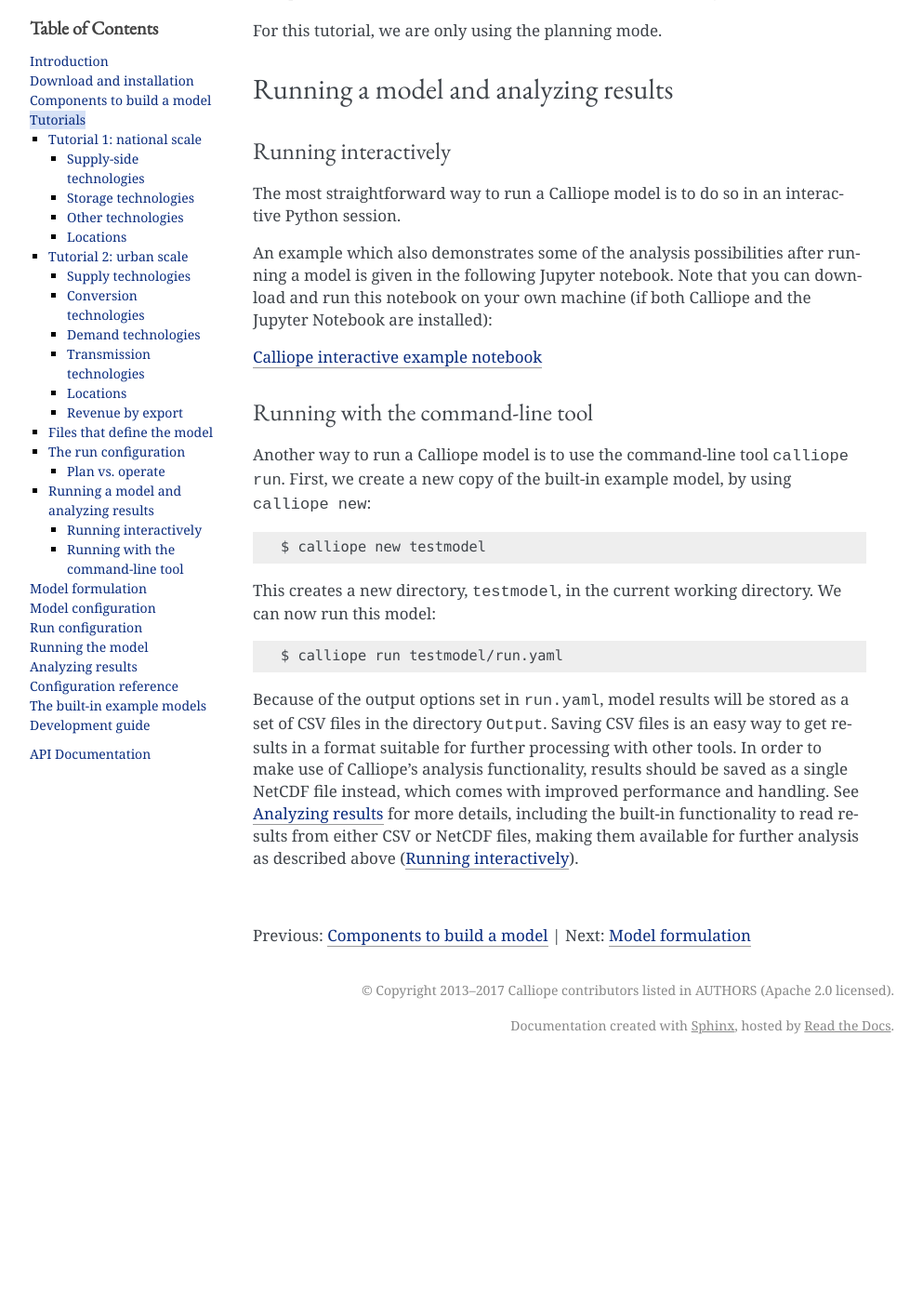
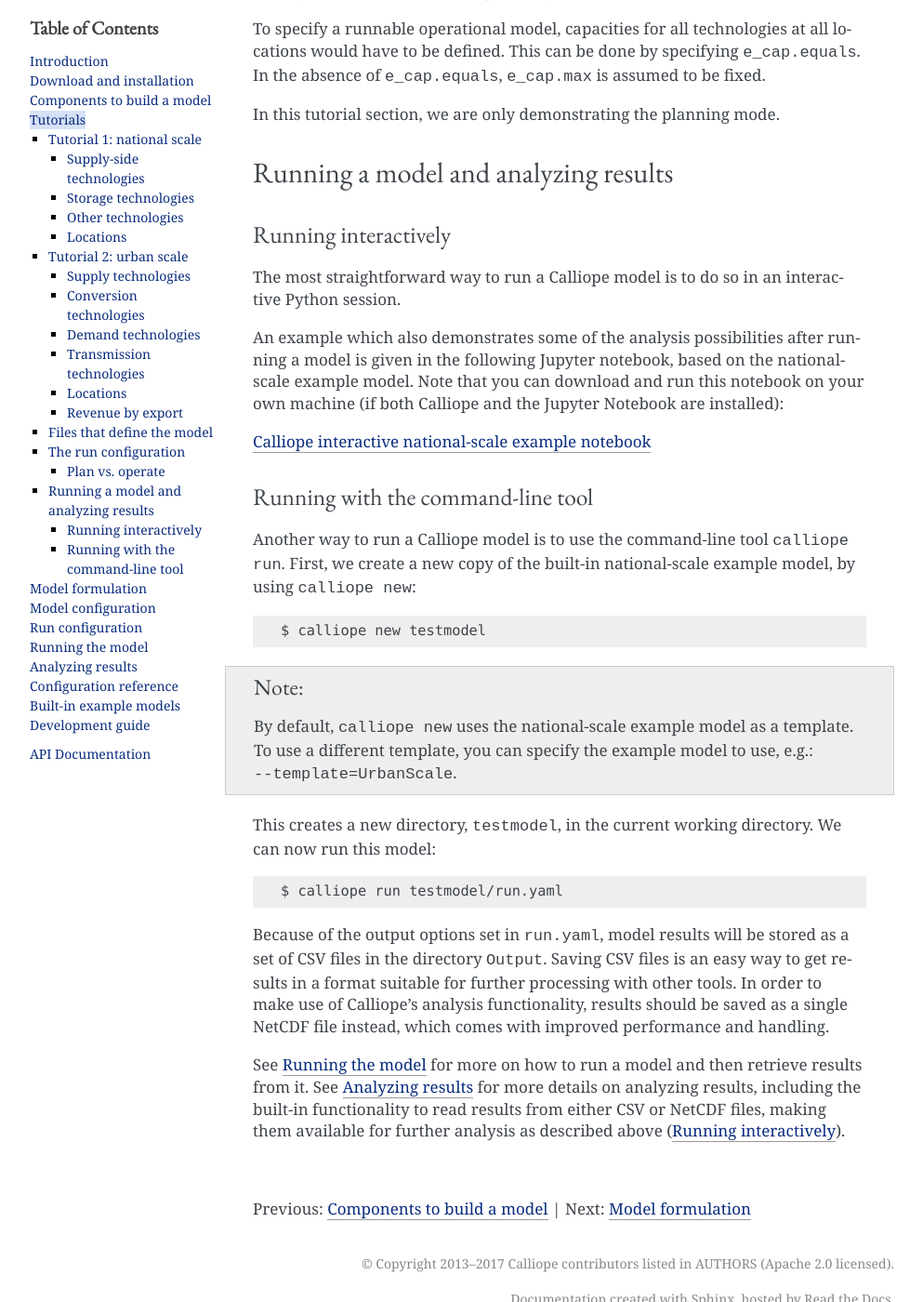
Before and after one commit to calliope-project/calliope, a Sphinx documentation site: the page built from doc/user/tutorials.rst, in a window 1280 px wide and 1400 px high, scrolled down 16865 px. Shown: the whole window at 93% size, without its empty margins (148-1141 px from the left). Built offline with Sphinx 7.4.7, drawn with Linux system fonts in a browser that asks for light colours; pages that are not in the unit, such as notebooks, are missing from menus; before the commit the page ends 18007 px from its top, so only the background shows below that; some of the changed text lies outside the part shown.

Commit message:
Move examples to a submodule; further doc updates

```diff
--- a/README.rst
+++ b/README.rst
@@ -21,7 +21,7 @@
 
 A model based on Calliope consists of a collection of text files (in YAML and CSV formats) that define the technologies, locations and resource potentials. Calliope takes these files, constructs an optimization problem, solves it, and reports results in the form of `Pandas <http://pandas.pydata.org/>`_ and `xarray <http://xarray.pydata.org/>`_ data structures for easy analysis with Calliope's built-in tools or the standard Python data analysis stack.
 
-Two simple example models are `included with Calliope <calliope/example_models>`_.
+Two simple example models are `included with Calliope <calliope/example_models>`_ and accessible through the ``calliope.examples`` submodule.
 
 A more elaborate example is `UK-Calliope <https://github.com/sjpfenninger/uk-calliope>`_, which models the power system of Great Britain (England+Scotland+Wales).
 
@@ -38,7 +38,7 @@
 
 .. code-block:: bash
 
-    $ calliope new example  # Create a copy of the example model, in the `example` dir
+    $ calliope new example  # Create a copy of the national-scale example model, in the `example` dir
 
     $ calliope run example/run.yaml  # Run the model by pointing to its run configuration file
 
--- a/calliope/__init__.py
+++ b/calliope/__init__.py
@@ -9,3 +9,4 @@
 from . import utils
 from . import read
 from . import analysis
+from . import examples
--- a/doc/user/running.rst
+++ b/doc/user/running.rst
@@ -62,7 +62,7 @@
    model = calliope.Model(config_run='/path/to/run_configuration.yaml')
    model.run()
 
-If ``config_run`` is not specified (e.g. ``model = Model()``), the built-in example model is used (see :doc:`example_models`).
+If ``config_run`` is not specified (i.e. ``model = Model()``), an error is raised. See :doc:`example_models` for information on instantiating a simple example model without specifying a run configuration.
 
 ``config_run`` can also take an :class:`~calliope.utils.AttrDict` object containing the configuration. Furthermore, ``Model()`` has an ``override`` parameter, which takes an ``AttrDict`` with settings that will override the given run settings.
 
--- a/doc/user/tutorials.rst
+++ b/doc/user/tutorials.rst
@@ -28,9 +28,9 @@
 This example consists of two possible power supply technologies, a power demand at two locations, and a transmission technology linking the two. The diagram below gives an overview:
 
 .. figure:: images/example_overview_national.*
-   :alt: Overview of the built-in example model
+   :alt: Overview of the built-in urban-scale example model
 
-   Overview of the built-in example model
+   Overview of the built-in national-scale example model
 
 
 Supply-side technologies
@@ -43,7 +43,7 @@
 .. figure:: images/node_supply.*
    :alt: Supply node
 
-   The layout of a supply node, in this case ``ccgt``, which has an infinite resource, a carrier conversion efficiency (``e_eff``), and a constraint on its maximum built ``e_cap`` (which puts an upper limit on ``e_{prod}``).
+   The layout of a supply node, in this case ``ccgt``, which has an infinite resource, a carrier conversion efficiency (:math:`e_eff`), and a constraint on its maximum built :math:`e_cap` (which puts an upper limit on :math:`e_{prod}`).
 
 The definition of this technology in the example model's configuration looks as follows:
 
@@ -104,7 +104,7 @@
 .. figure:: images/node_transmission.*
    :alt: Transmission node
 
-   A simple transmission node with an ``e_eff``.
+   A simple transmission node with an :math:`e_eff`.
 
 Locations
 =========
@@ -152,9 +152,9 @@
 This example consists of two possible sources of electricity, one possible source of heat, and one possible source of simultaneous heat and electricity. There are three locations, each describing a building, with transmission links between them. The diagram below gives an overview:
 
 .. figure:: images/example_overview_urban.*
-   :alt: Overview of the built-in example model
+   :alt: Overview of the built-in urban-scale example model
 
-   Overview of the built-in example model
+   Overview of the built-in urban-scale example model
 
 Supply technologies
 ===================
@@ -166,7 +166,7 @@
 .. figure:: images/node_supply.*
    :alt: Simple node
 
-   The layout of a simple node, in this case ``boiler``, which has one carrier input, one carrier output, a carrier conversion efficiency (``e_eff``), and a constraint on its maximum built ``e_cap`` (which puts an upper limit on ``e_{prod}``).
+   The layout of a simple node, in this case ``boiler``, which has one carrier input, one carrier output, a carrier conversion efficiency (:math:`e_eff`), and a constraint on its maximum built :math:`e_cap` (which puts an upper limit on :math:`e_{prod}`).
 
 The definition of these technologies in the example model's configuration looks as follows:
 
@@ -192,7 +192,7 @@
 .. figure:: images/node_conversion.*
    :alt: Simple node
 
-   The layout of a simple node, in this case ``boiler``, which has one carrier input, one carrier output, a carrier conversion efficiency (``e_eff``), and a constraint on its maximum built ``e_cap`` (which puts an upper limit on ``e_{prod}``).
+   The layout of a simple node, in this case ``boiler``, which has one carrier input, one carrier output, a carrier conversion efficiency (:math:`e_eff`), and a constraint on its maximum built :math:`e_cap` (which puts an upper limit on :math:`e_{prod}`).
 
 The definition of this technology in the example model's configuration looks as follows:
 
@@ -238,7 +238,7 @@
 .. figure:: images/node_transmission.*
    :alt: Transmission node
 
-   A simple transmission node with an ``e_eff``.
+   A simple transmission node with an :math:`e_eff`.
 
 .. literalinclude:: ../../calliope/example_models/urban_scale/model_config/techs.yaml
    :language: yaml
@@ -301,9 +301,9 @@
 Files that define the model
 ---------------------------
 
-The configuration definitions described above are in the YAML format, a simple human readable data serialization format, which is stored in text files with a .yaml (or .yml) extension. See :ref:`yaml_format` for details.
+For all Calliope models, including the examples discussed above, the model definitions in through YAML files, which are simple human-readable text files (YAML is a human readable data serialization format). They are stored with a ``.yaml`` (or ``.yml``) extension. See :ref:`yaml_format` for details.
 
-The layout of the model directory, which also includes the time series data in CSV format, is as follows (``+`` denotes directories, ``-`` files):
+Typically, we want to collect all files belonging to a model inside a model directory. In the national-scale example describe above, the layout of that directory, which also includes the time series data in CSV format, is as follows (``+`` denotes directories, ``-`` files):
 
 .. code-block:: text
 
@@ -319,7 +319,7 @@
          - techs.yaml
       - run.yaml
 
-A complete listing of these configuration files is available in :doc:`example_models`.
+The urban-scale example follows a similar layout. A complete listing of the files in all example models is available in :doc:`example_models`.
 
 Inside the ``data`` directory, time series are stored as CSV files (their location is configured inside ``model.yaml``). At a minimum, a model must always have a ``set_t.csv`` file which defines the model's timesteps. For more details on this and on time series data more generally, refer to :ref:`configuration_timeseries`.
 
@@ -329,13 +329,13 @@
 The run configuration
 ---------------------
 
-At its most basic, the run configuration simply specifies which model to run, which mode to run it in, and what solver to use. These three options are the required minimum. In the case of the example models, we also specify some output options. The output options only apply when the ``calliope run`` command-line tool is used to run the model (see below).
+At its most basic, the run configuration simply specifies which model to run, which mode to run it in, and what solver to use. These three options are the required minimum. In the case of the example models, we also specify some output options. The output options only apply when the ``calliope run`` command-line tool is used to run the model (see below). In the national-scale example:
 
 .. literalinclude:: ../../calliope/example_models/national_scale/run.yaml
    :language: yaml
    :lines: 5-15
 
-To speed up model runs, the built-in model's run configuration also specifies a time subset:
+To speed up model runs, the national-scale example model's run configuration also specifies a time subset:
 
 .. literalinclude:: ../../calliope/example_models/national_scale/run.yaml
    :language: yaml
@@ -343,7 +343,7 @@
 
 The included time series is hourly for a full year. The ``subset_t`` setting runs the model over only a subset of five days.
 
-The full ``run.yaml`` file includes additional options, none of which are relevant for this tutorial. See the :ref:`full file listing <examplemodels_nationalscale_runsettings>` and the :doc:`section on the run configuration <run_configuration>` for more details on the available options.
+The full ``run.yaml`` file includes additional options, none of which are relevant for this tutorial. See the :ref:`full file listing <examplemodels_nationalscale_runsettings>` for the national-scale example and the :doc:`section on the run configuration <run_configuration>` for more details on the available options.
 
 Plan vs. operate
 ================
@@ -352,9 +352,9 @@
 
 In operational mode, all ``max`` constraints (such as ``e_cap.max``) are treated as fixed rather than as upper bounds. The resulting, fully defined energy system is then operated with a receding horizon control approach. The results are returned in exactly the same format as for planning mode results.
 
-To specify a useful operational model, all locations will usually define overrides for options such as ``e_cap.max``, for all their allowed technologies.
+To specify a runnable operational model, capacities for all technologies at all locations would have to be defined. This can be done by specifying ``e_cap.equals``. In the absence of ``e_cap.equals``, ``e_cap.max`` is assumed to be fixed.
 
-For this tutorial, we are only using the planning mode.
+In this tutorial section, we are only demonstrating the planning mode.
 
 -------------------------------------
 Running a model and analyzing results
@@ -367,19 +367,23 @@
 
 The most straightforward way to run a Calliope model is to do so in an interactive Python session.
 
-An example which also demonstrates some of the analysis possibilities after running a model is given in the following Jupyter notebook. Note that you can download and run this notebook on your own machine (if both Calliope and the Jupyter Notebook are installed):
+An example which also demonstrates some of the analysis possibilities after running a model is given in the following Jupyter notebook, based on the national-scale example model. Note that you can download and run this notebook on your own machine (if both Calliope and the Jupyter Notebook are installed):
 
-:nbviewer_docs:`Calliope interactive example notebook <_static/notebooks/tutorial.ipynb>`
+:nbviewer_docs:`Calliope interactive national-scale example notebook <_static/notebooks/tutorial.ipynb>`
 
 Running with the command-line tool
 ==================================
 
-Another way to run a Calliope model is to use the command-line tool ``calliope run``. First, we create a new copy of the built-in example model, by using ``calliope new``::
+Another way to run a Calliope model is to use the command-line tool ``calliope run``. First, we create a new copy of the built-in national-scale example model, by using ``calliope new``::
 
    $ calliope new testmodel
+
+.. Note:: By default, ``calliope new`` uses the national-scale example model as a template. To use a different template, you can specify the example model to use, e.g.: ``--template=UrbanScale``.
 
 This creates a new directory, ``testmodel``, in the current working directory. We can now run this model::
 
    $ calliope run testmodel/run.yaml
 
-Because of the output options set in ``run.yaml``, model results will be stored as a set of CSV files in the directory ``Output``. Saving CSV files is an easy way to get results in a format suitable for further processing with other tools. In order to make use of Calliope's analysis functionality, results should be saved as a single NetCDF file instead, which comes with improved performance and handling. See :doc:`analysis` for more details, including the built-in functionality to read results from either CSV or NetCDF files, making them available for further analysis as described above (:ref:`tutorial_run_interactively`).
+Because of the output options set in ``run.yaml``, model results will be stored as a set of CSV files in the directory ``Output``. Saving CSV files is an easy way to get results in a format suitable for further processing with other tools. In order to make use of Calliope's analysis functionality, results should be saved as a single NetCDF file instead, which comes with improved performance and handling.
+
+See :doc:`running` for more on how to run a model and then retrieve results from it. See :doc:`analysis` for more details on analyzing results, including the built-in functionality to read results from either CSV or NetCDF files, making them available for further analysis as described above (:ref:`tutorial_run_interactively`).
```
Also changed, not shown: other parts of doc/user/tutorials.rst (+2 -2 lines), changelog.rst (+5 -3 lines), doc/user/develop.rst (+21 -0 lines), doc/user/example_models.rst (+11 -3 lines), 8 other files.
